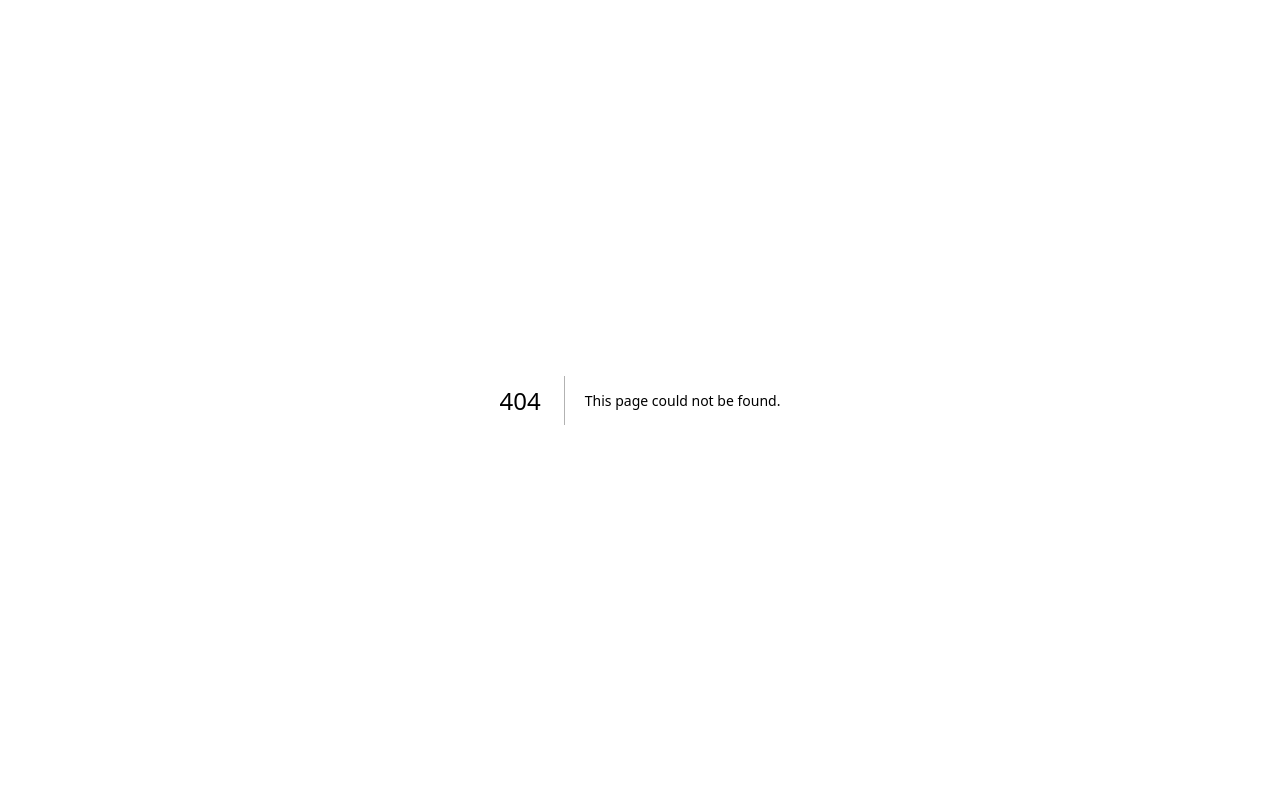
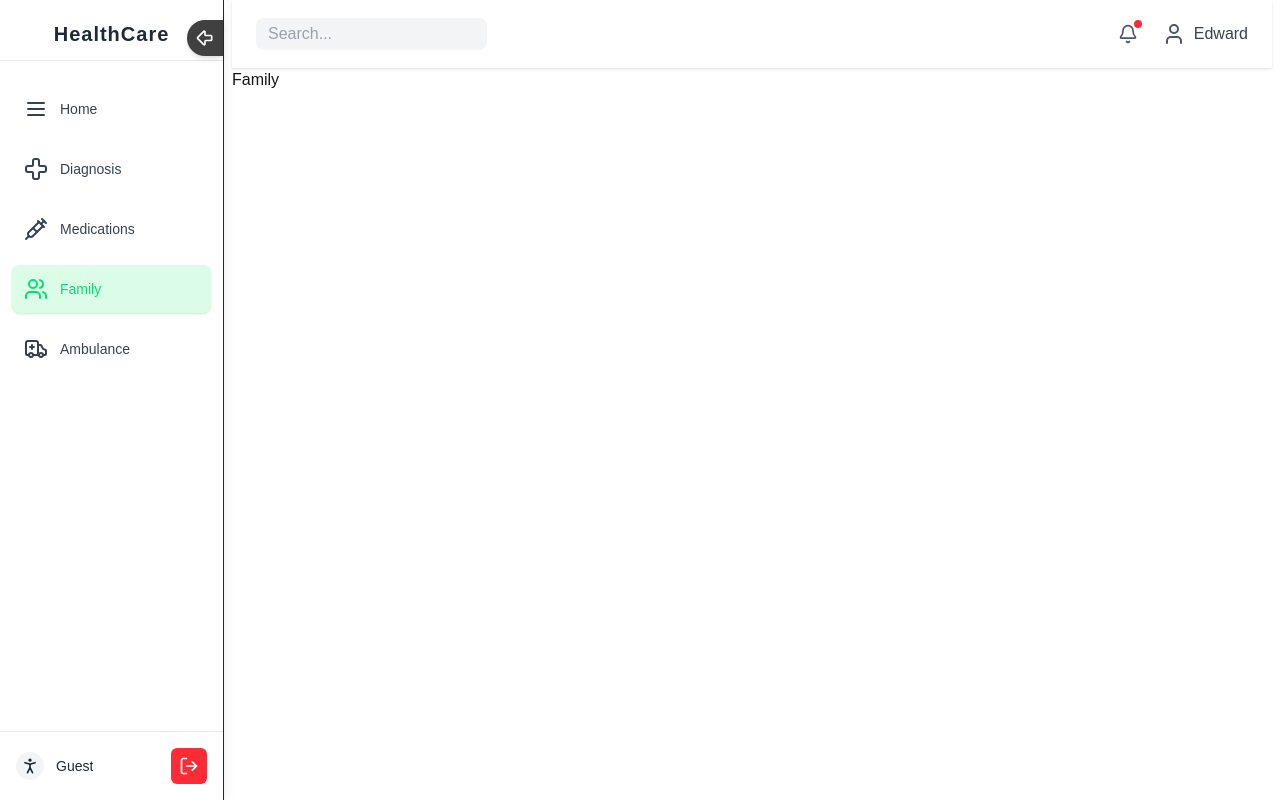
Before and after one commit to edwardogheneochuko/Healthcare, a Next.js app: page /family in a window 1280 px wide. Before the commit this address had no page. Built offline with nearby package versions, Linux system fonts and the light colour scheme.

Commit message:
layout edit

```diff
--- /dev/null
+++ b/app/(protected)/ambulance/page.tsx
@@ -0,0 +1,12 @@
+
+import React from 'react'
+
+const page = () => {
+  return (
+    <div>
+      Ambulance
+    </div>
+  )
+}
+
+export default page
--- a/app/(protected)/dashboard/page.tsx
+++ b/app/(protected)/dashboard/page.tsx
@@ -3,8 +3,9 @@
 export default function DashboardPage() {
   return (
     <div className="p-8 text-white">
-      <h1 className="text-3xl font-bold mb-4">Dashboard</h1>
-      <p>Welcome to your dashboard!</p>
+      <h1 className="text-3xl font-bold mb-4">
+        Dashboard
+      </h1>
     </div>
   );
 }
--- a/app/(protected)/setting/page.tsx
+++ b/app/(protected)/diagnosis/page.tsx
@@ -4,7 +4,7 @@ import React from 'react'
 const page = () => {
   return (
     <div>
-      Settings
+      Diagnosis
     </div>
   )
 }
--- a/src/Layout/Dashboard.tsx
+++ b/app/(protected)/family/page.tsx
@@ -1,12 +1,12 @@
 
 import React from 'react'
 
-const Dashboard = () => {
+const page = () => {
   return (
     <div>
-      Dashboard
+      Family
     </div>
   )
 }
 
-export default Dashboard
+export default page
--- a/app/(protected)/layout.tsx
+++ b/app/(protected)/layout.tsx
@@ -1,3 +1,34 @@
+'use client';
+
+import { PropsWithChildren, } from 'react';
+import Sidebar from '@/src/Layout/Sidebar';
+import BottomBar from '@/src/Layout/BottomBar';
+import Header from '@/src/Layout/Header';
+
+
+export default function ProtectedLayout({ children }: PropsWithChildren) {
+ return (
+  <div className="flex h-screen">
+    <Sidebar userName="Guest" />
+    <main className="flex-1 flex flex-col px-2">
+      {/* Header fixed at the top */}
+      <div className="sticky top-0 z-10">
+        <Header />
+      </div>
+
+      {/* Scrollable content */}
+      <div className="flex-1 overflow-auto ">
+        {children}
+      </div>
+
+      {/* Bottom bar at the bottom */}
+      <BottomBar />
+    </main>
+  </div>
+);
+
+
+
 // 'use client';
 
 // import { useSession, signOut } from '@/lib/auth-client';
@@ -6,66 +37,46 @@
 // import Sidebar from '@/src/Layout/Sidebar';
 // import Loader from '@/src/global/Loader';
 // import Dashboard from '@/src/Layout/Dashboard';
+// import Header from '@/src/Layout/Header';
 // import BottomBar from '@/src/Layout/BottomBar';
 
 
 // export default function ProtectedLayout({ children }: PropsWithChildren) {
+//   const { data: session, isPending } = useSession();
+//   const router = useRouter();
+
+//   useEffect(() => {
+//     if (!isPending && !session) {
+//       router.replace('/login');
+//     }
+//   }, [session, isPending, router]);
+
+//   if (isPending) {
+//     return <Loader />;
+//   }
+
+//   if (!session) {
+//     return null; // redirect will trigger
+//   }
+
 //   return (
-//         <div className='flex'>
-//           <Sidebar
-//             userName={ 'Guest'}
-//           />
-//          <main className="px-2">
-//           <Dashboard />
-//           to be able to do that an leave
-//           {children}
-//           <BottomBar />
-//           </main>
-//         </div>
-//       );
-
-// }
-
-'use client';
-
-import { useSession, signOut } from '@/lib/auth-client';
-import { useRouter } from 'next/navigation';
-import { PropsWithChildren, useEffect } from 'react';
-import Sidebar from '@/src/Layout/Sidebar';
-import Loader from '@/src/global/Loader';
-import Dashboard from '@/src/Layout/Dashboard';
-
-export default function ProtectedLayout({ children }: PropsWithChildren) {
-  const { data: session, isPending } = useSession();
-  const router = useRouter();
-
-  useEffect(() => {
-    if (!isPending && !session) {
-      router.replace('/login');
-    }
-  }, [session, isPending, router]);
-
-  if (isPending) {
-    return <Loader />;
-  }
-
-  if (!session) {
-    return null; // redirect will trigger
-  }
-
-  return (
-    <div className="flex">
-      <Sidebar
-        userName={session.user?.name || 'Guest'}
-        onLogout={async () => {
-          await signOut();
-          router.replace('/login');
-        }}
-      />
-      <main className="flex-1">
-       <Dashboard />
-       {children}
-      </main>
-    </div>
-  );
+//     <div className="flex h-screen">
+//       <Sidebar
+//         userName={session.user?.name || 'Guest'}
+//         onLogout={async () => {
+//           await signOut();
+//           router.replace('/login');
+//         }}
+//       />
+//       <main className="flex-1 flex flex-col px-2">
+//        <div className="sticky top-0 z-10">
+//             <Header />
+//          </div>
+//        <div className="flex-1 overflow-auto px-2">
+//        {children}
+//        </div>
+//        <BottomBar />
+//       </main>
+//     </div>
+//   );
 }
--- /dev/null
+++ b/app/(protected)/medications/page.tsx
@@ -0,0 +1,12 @@
+
+import React from 'react'
+
+const page = () => {
+  return (
+    <div>
+      Medications
+    </div>
+  )
+}
+
+export default page
--- a/package.json
+++ b/package.json
@@ -21,6 +21,7 @@
     "bcrypt": "^6.0.0",
     "better-auth": "^1.3.4",
     "firebase": "^12.0.0",
+    "framer-motion": "^12.23.12",
     "immer": "^10.1.1",
     "lucide-react": "^0.527.0",
     "mongoose": "^8.16.0",
--- a/public/data.tsx
+++ b/public/data.tsx
@@ -2,21 +2,17 @@
 import { SidebarItem } from "@/src/types/type";
 
 import {
-    HomeIcon,
-    GroupIcon,
-    ShirtIcon,
-    InfoIcon,
-    ShoppingBag,
-    NewspaperIcon,
-    CircleDollarSignIcon
+    MenuIcon,
+    CrossIcon,
+    AmbulanceIcon,
+    UsersIcon,
+    SyringeIcon,
   } from "lucide-react";
 
   export const sideBar: SidebarItem[] = [
-    { id: 1, title: 'Home', path: '/dashboard', label: HomeIcon, bg: 'bg-green-700', hover: 'hover:bg-green-900', border:'hover:border-green-900'},
-    { id: 2, title: 'Membership', path: '/membership', label: GroupIcon, bg: 'bg-neutral-700', hover: 'hover:bg-neutral-900', border:'hover:border-neutral-900' },
-    { id: 3, title: 'Corporate', path: '/corporate', label: ShirtIcon, bg: 'bg-blue-700', hover: 'hover:bg-blue-900', border: 'hover:border-blue-900'},
-    { id: 4, title: 'About Us', path: '/aboutus', label: InfoIcon , bg: 'bg-amber-700', hover: 'hover:bg-amber-900', border: 'hover:border-amber-900'},
-    { id: 5, title: 'Shop', path: '/shop', label: ShoppingBag , bg: 'bg-pink-700', hover: 'hover:bg-pink-900', border: 'hover:border-pink-900' },
-    { id: 6, title: 'Newsletter', path: '/newsletter', label: NewspaperIcon ,bg: 'bg-gray-700', hover: 'hover:bg-gray-900', border: 'hover:border-gray-900'},
-    { id: 7, title: 'Deals', path: '/deals', label: CircleDollarSignIcon, bg: 'bg-fuchsia-700', hover: 'hover:bg-fuchsia-900', border: 'hover:border-fuchsia-900'},
+    { id: 1, title: 'Home', path: '/dashboard', label: MenuIcon, bg: 'bg-green-700', hover: 'hover:bg-gray-900', border:'hover:border-gray-50'},
+    { id: 2, title: 'Diagnosis', path: '/diagnosis', label: CrossIcon, bg: 'bg-neutral-700', hover: 'hover:bg-purple-900', border:'hover:border-neutral-900' },
+    { id: 3, title: 'Medications', path: '/medications', label: SyringeIcon, bg: 'bg-blue-700', hover: 'hover:bg-red-900', border: 'hover:border-blue-900'},
+    { id: 4, title: 'Family', path: '/family', label: UsersIcon, bg: 'bg-fuchsia-700', hover: 'hover:bg-neutral-900', border: 'hover:border-fuchsia-900'},
+    { id: 5, title: 'Ambulance', path: '/ambulance', label: AmbulanceIcon ,bg: 'bg-gray-700', hover: 'hover:bg-gray-900', border: 'hover:border-gray-900'},
   ];
--- a/src/Layout/BottomBar.tsx
+++ b/src/Layout/BottomBar.tsx
@@ -1,33 +1,44 @@
-import { sideBar } from '@/public/data'
-import Link from 'next/link'
-import React from 'react'
+import { sideBar } from '@/public/data';
+import Link from 'next/link';
+import React, { useState } from 'react';
 import { usePathname } from 'next/navigation';
-import { MenuIcon } from 'lucide-react';
+import { MenuIcon, XIcon } from 'lucide-react';
 
 const BottomBar = () => {
   const pathname = usePathname();
+  const [open, setOpen] = useState(false);
+
+  const toggleMenu = () => setOpen(!open);
 
   return (
     <>
-    <span className='border-2 border-gray-700 p-2 bottom-5 right-5 absolute rounded-3xl
-     bg-neutral-900 hover:bg-neutral-800 cursor-pointer'>
-        <MenuIcon className='text-gray-400'/>
-    </span>
+      {/* Floating toggle button */}
+      <button
+        onClick={toggleMenu}
+        className='border-2 border-gray-700 p-2 fixed bottom-6 right-6 z-50 text-gray-300
+        rounded-3xl bg-neutral-900 hover:bg-neutral-800 cursor-pointer sm:hidden'
+        aria-label="Toggle Menu">
+        {open ? <XIcon className="w-6 h-6" /> : <MenuIcon className="w-6 h-6" />}
+      </button>
 
-        <div className="hidden bottom-0 left-0 w-full bg-black border-t shadow-md py-2 px-2
-         text-white rounded-md">
-      <div className="grid grid-cols-3 gap-3 py-5">
-        {sideBar.map(({ id, title, path, label: Icon, border }) => (
+      {/* Bottom menu */}
+      <div
+        className={`fixed bottom-0 left-0 w-full sm:hidden z-40 transition-transform duration-300
+                    ${open ? 'translate-y-0' : 'translate-y-full'}`}>
+        <div className="mx-4 mb-6 bg-white/95 backdrop-blur-lg rounded-3xl shadow-xl py-4 px-6">
+          <div className="grid grid-cols-3 gap-4">
+            {sideBar.map(({ id, title, path, label: Icon }) => (
               <Link
                 key={id}
                 href={path}
-            className={`flex flex-col items-center justify-center gap-1 text-xs ${border}
-                 font-medium transition-colors duration-200  rounded-lg border-x-2
-             ${pathname === path ? 'text-yellow-400' : ''} `}>
-            <Icon className="w-5 h-5" />
+                className={`flex flex-col items-center justify-center gap-1 text-sm font-medium p-3
+                           rounded-2xl transition-all duration-200
+                           ${pathname === path ? 'bg-green-100 text-green-600' : 'text-gray-700 hover:bg-gray-100'}`}>
+                <Icon className="w-6 h-6" />
                 <span>{title}</span>
               </Link>
             ))}
+          </div>
         </div>
       </div>
     </>
--- /dev/null
+++ b/src/Layout/Header.tsx
@@ -0,0 +1,38 @@
+import React from 'react';
+import { Bell, User } from 'lucide-react';
+
+const Header = () => {
+  return (
+    <header className="w-full bg-white shadow-sm px-6 py-4 flex items-center justify-between">
+      {/* Left side: Logo / Page title */}
+      <div className="flex items-center gap-4">
+        <h1 className="text-xl font-bold text-gray-800 sm:hidden">
+          HealthCare
+        </h1>
+        {/* Optional search input */}
+        <div className="hidden md:flex items-center bg-gray-100 rounded-lg px-3 py-1">
+          <input
+            type="text"
+            placeholder="Search..."
+            className="bg-transparent outline-none text-gray-700 placeholder-gray-400"
+          />
+        </div>
+      </div>
+
+      {/* Right side: Notifications / User */}
+      <div className="flex items-center gap-4">
+        <button className="relative p-2 rounded-lg hover:bg-gray-100 transition">
+          <Bell className="w-5 h-5 text-gray-600" />
+          {/* Optional notification badge */}
+          <span className="absolute top-1 right-1 w-2 h-2 rounded-full bg-red-500"></span>
+        </button>
+        <div className="flex items-center gap-2 cursor-pointer">
+          <User className="w-6 h-6 text-gray-600" />
+          <span className="hidden md:block text-gray-700 font-medium">Edward</span>
+        </div>
+      </div>
+    </header>
+  );
+};
+
+export default Header;
--- a/src/Layout/Sidebar.tsx
+++ b/src/Layout/Sidebar.tsx
@@ -1,7 +1,7 @@
 'use client';
 
 import { sideBar } from '@/public/data';
-import { LogOut, PersonStanding, MoveRightIcon, MoveLeftIcon } from 'lucide-react';
+import { LogOut, PersonStanding, ArrowBigRight, ArrowBigLeft } from 'lucide-react';
 import Link from 'next/link';
 import { usePathname } from 'next/navigation';
 import { useState } from 'react';
@@ -10,74 +10,67 @@ import { SidebarProps } from '../types/type';
 export default function Sidebar({ userName, onLogout }: SidebarProps) {
   const pathname = usePathname();
   const [open, setOpen] = useState<boolean>(true);
-
   const toggleButton = () => setOpen((prev) => !prev);
 
   return (
     <aside
-      className={`${open ? 'w-64' : 'w-20'} duration-300 hidden sm:flex flex-col
-      relative h-screen bg-black text-white `}
+      className={`${open ? 'w-56' : 'w-16'} duration-300 hidden sm:flex flex-col
+      relative h-screen bg-white text-gray-800 shadow-lg border-r`}
     >
-      {/* Toggle button at edge of bg */}
+      {/* Toggle Button */}
       <span
         onClick={toggleButton}
-        className="absolute top-6 right-0 translate-x-1/2 border rounded-3xl p-2
-                   bg-black text-white cursor-pointer hover:bg-gray-800 transition"
+        className="absolute top-5 right-0 rounded-l-full p-2 bg-neutral-700
+                   text-white cursor-pointer hover:bg-neutral-900 shadow-md transition"
+        title={open ? 'Collapse' : 'Expand'}
       >
-        {open ? <MoveLeftIcon className="w-4 h-4" /> : <MoveRightIcon className="w-4 h-4" />}
+        {open ? <ArrowBigLeft className="w-5 h-5" /> : <ArrowBigRight className="w-5 h-5" />}
       </span>
 
       {/* Logo */}
-      <div className="mb-5 border-b border-gray-700 pb-2 tracking-wider px-4 pt-5">
-        {open && <p className="text-2xl font-bold">GYMIT</p>}
+      <div className="mb-6 border-b border-gray-200 pb-3 pt-5 flex justify-center">
+        {open && <p className="text-xl font-bold tracking-wider text-gray-800">
+          HealthCare
+          </p>}
       </div>
 
       {/* Navigation Links */}
-      <div
-        className={`flex flex-col space-y-4 transition-all duration-300 px-4 ${
-          open ? '' : 'flex-1 justify-center items-center'
-        }`}
-      >
-        {sideBar.map(({ id, title, path, label: Icon, bg, hover }) => (
-          <Link
-            key={id}
-            href={path}
-            className={`text-2xl font-medium tracking-wide flex items-center gap-x-2 ${hover} p-1
-              rounded-md duration-200  ${pathname === path ? 'text-yellow-400' : ''}`}>
-            <p
-              title={title}
-              className={`border p-1 rounded-md transition-transform duration-200 cursor-pointer
-                hover:scale-110 hover:rotate-180 ${open ? '' :  `${bg}`}`}>
-              <Icon className="w-7 h-7" />
-            </p>
-            {open && title}
-          </Link>
-        ))}
+      <div className={`flex flex-col gap-3 px-3 transition-all duration-300`}>
+        {sideBar.map(({ id, title, path, label: Icon }) => {
+          const active = pathname === path;
+          return (
+            <Link
+              key={id}
+              href={path}
+              className={`flex items-center gap-3 p-3 rounded-lg transition-all duration-200
+                ${active ? 'bg-green-100 text-green-400  shadow-sm' : 'hover:bg-gray-100 text-gray-700'}
+              `}
+            >
+              <Icon className="w-6 h-6" />
+              {open && <span className="text-sm">{title}</span>}
+            </Link>
+          );
+        })}
       </div>
 
       {/* Bottom Section: User + Logout */}
       <div
-        className={`mt-auto border-t border-gray-700 p-4 flex items-center justify-between gap-3 ${
-          open ? '' : 'flex-col'
+        className={`mt-auto border-t border-gray-200 p-4 flex ${
+          open ? 'items-center justify-between gap-3' : 'flex-col items-center gap-2'
         }`}
       >
-        <div className="flex items-center gap-x-3">
-          <p className="text-gray-400 border-white border-2 rounded-2xl p-2">
-            <PersonStanding size={30} />
-          </p>
-          {open && (
-            <span className="text-sm font-medium truncate max-w-[120px]">
-              {userName}
-            </span>
-          )}
+        <div className="flex items-center gap-3">
+          <PersonStanding className="w-7 h-7 p-1 rounded-full bg-gray-100 text-gray-800" />
+          {open && <span className="text-sm font-medium truncate max-w-[140px]">{userName}</span>}
         </div>
         <button
           onClick={onLogout}
           aria-label="Logout"
-          className={`p-2 cursor-pointer rounded-md bg-red-500 hover:bg-red-700 transition
-             ${open ? '' : 'w-full'}`}
+          className={`p-2 rounded-md bg-red-500 hover:bg-red-600 transition text-white ${
+            open ? '' : 'w-full'
+          }`}
         >
-          <LogOut size={20} />
+          <LogOut className="w-5 h-5" />
         </button>
       </div>
     </aside>
```
Also changed, not shown: 1 other file (tests, documents, lock files or other folders). Lines whose indentation alone changed are shown as unchanged.
